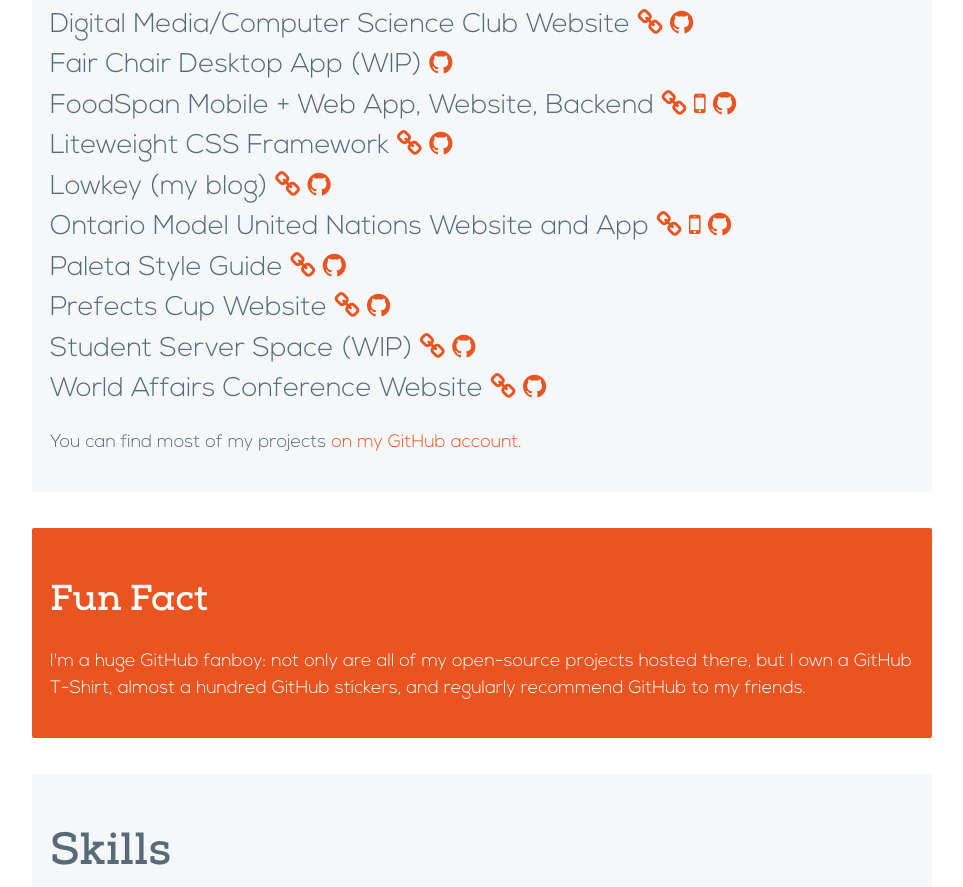
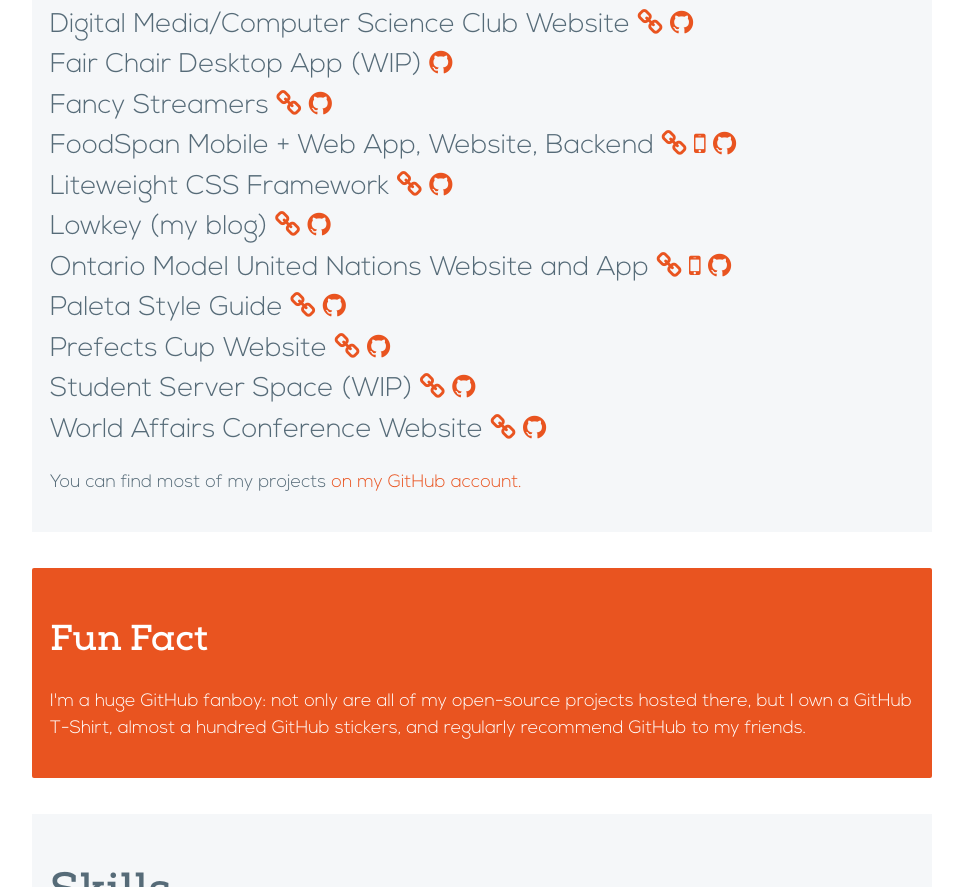
Before and after one commit to mattxwang/matthewwang.me, a plain HTML site: page index.html in a window 1280 px wide. Shown: the part 1517-2404 px from the top of the page, without its empty margins (158-1121 px from the left). Drawn offline with Linux system fonts and the light colour scheme.

Commit message:
adds fancy streamers

```diff
--- a/index.html
+++ b/index.html
@@ -48,6 +48,9 @@
 				</li>
 				<li>
 				 	Fair Chair Desktop App (WIP) <a target="_blank" href="https://github.com/malsf21/fair-chair"><span class="fa fa-github"></span></a>
+				</li>
+				<li>
+				 	Fancy Streamers <a target="_blank" href="https://malsf21.github.io/fancy-streamers/"><span class="fa fa-link"></span></a> <a target="_blank" href="https://github.com/malsf21/fancy-streamers"><span class="fa fa-github"></span></a>
 				</li>
 				<li>
 					FoodSpan Mobile + Web App, Website, Backend
```
